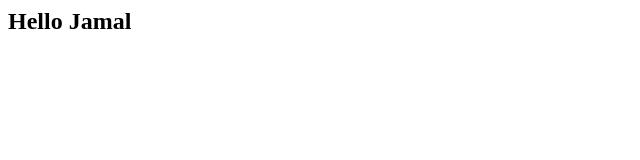
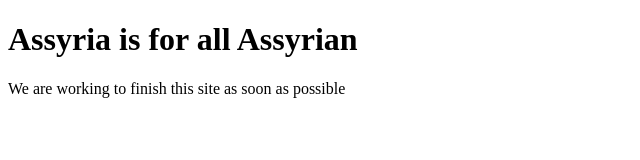
Before and after one commit to jamalnv/jamalnv.github.io, a plain HTML site: page index.html in a window 1280 px wide. Shown: the whole page, without its empty margins (0-640 px from the left). Drawn offline with Linux system fonts and the light colour scheme.

Commit message:
Update index.html

```diff
--- a/index.html
+++ b/index.html
@@ -1 +1,10 @@
-<h2> Hello Jamal</h2>
+<!DOCTYPE html>
+<html>
+<title>Assyria</title>
+<body>
+
+<h1>Assyria is for all Assyrian</h1>
+<p>We are working to finish this site as soon as possible</p>
+
+</body>
+</html>
```
